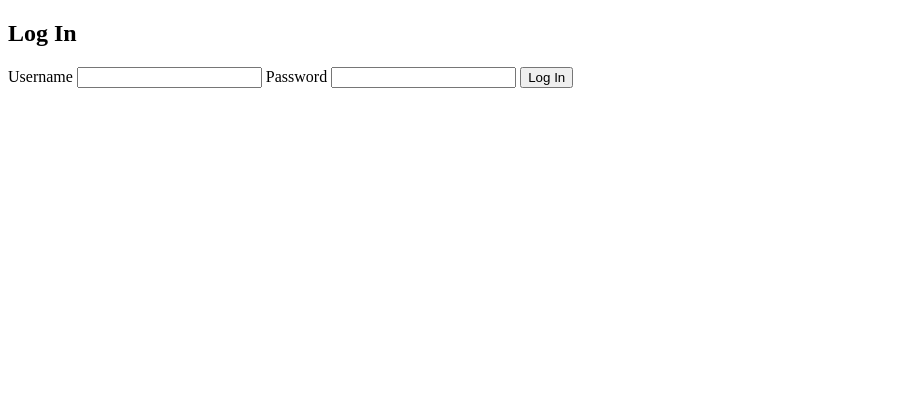
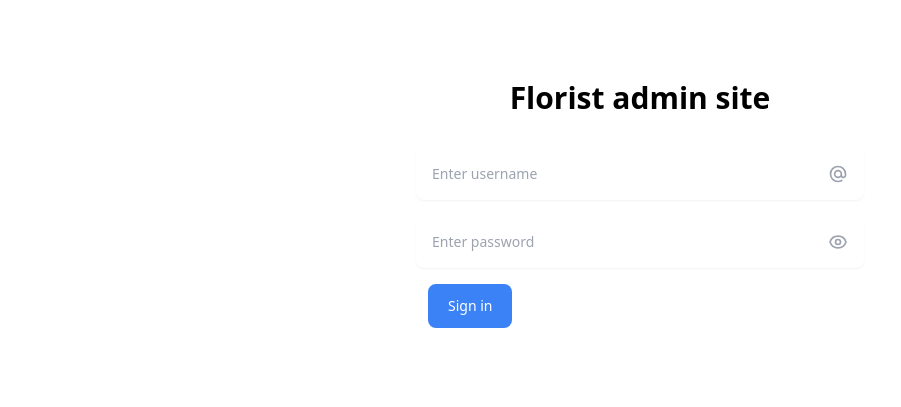
Before and after one commit to laiyonghao/florist, a Flask app: page /admin/ in a window 1280 px wide. Shown: the top 407 px of the page, without its empty margins (0-901 px from the left). Run offline with Flask 2, Linux system fonts and the light colour scheme; some libraries are stand-ins or nearby versions.

Commit message:
对admin进一步完善。

```diff
--- a/examples/demo.py
+++ b/examples/demo.py
@@ -3,4 +3,14 @@ from florist.site import site_bp
 from flask import Flask
 
 app = Flask(__name__)
+app.secret_key = "florist demo site secret key"
+
 app.register_blueprint(site_bp)
+
+
+# 借鉴 flask-admin
+from flask_admin import Admin
+# set optional bootswatch theme
+app.config['FLASK_ADMIN_SWATCH'] = 'cerulean'
+admin = Admin(app, url='/admin2', name='microblog', template_mode='bootstrap3')
+# Add administrative views here
--- a/florist/contrib/admin/__init__.py
+++ b/florist/contrib/admin/__init__.py
@@ -1,11 +1,32 @@
 import pathlib
-from flask import Blueprint, render_template
+from flask import Blueprint, render_template, flash, g, request, current_app, abort, redirect, url_for
 
 template_folder = pathlib.Path(__file__).parent / 'templates'
 
 admin_bp = Blueprint('admin', __name__, template_folder=template_folder)
 
+
+
 @admin_bp.route("/")
-def hello_world():
-    # return "<p>Hello, Admin!</p>"
-    return render_template('login.html')
+def signin():
+    print(url_for('site.admin.signin'))
+    print('#'*80)
+    return render_template('signin.html')
+
+@admin_bp.post("/cup/")
+def check_username_password():
+    # g.user = None
+    # flash('退出成功。')
+    username = request.form.get('username')
+    password = request.form.get('password')
+    current_app.logger.debug(f'{request.form=}, {username=}, {password=}')
+    # return render_template('signin.html')
+    flash("尝试登陆")
+    return redirect(url_for('.signin'))
+
+
+@admin_bp.get("/signout/")
+def signout():
+    g.user = None
+    flash('退出成功。')
+    return render_template('signin.html')
--- a/florist/contrib/admin/templates/base.html
+++ b/florist/contrib/admin/templates/base.html
@@ -1,4 +1,11 @@
 <!doctype html>
+
+<head>
+    <meta charset="UTF-8">
+    <meta name="viewport" content="width=device-width, initial-scale=1.0">
+    <script src="https://cdn.tailwindcss.com"></script>
+</head>
+
 <title>{% block title %}{% endblock %} - Flaskr</title>
 {#
     <link rel="stylesheet" href="{{ url_for('static', filename='style.css') }}">
@@ -15,12 +22,21 @@
     </ul>
     </nav>
 #}
-<section class="content">
+<section class="p-4 rounded">
   <header>
     {% block header %}{% endblock %}
   </header>
   {% for message in get_flashed_messages() %}
+
+    <div
+        class="p-4 border rounded text-sky-700 bg-sky-50 border-sky-900/10"
+        role="alert"
+        >
+        <strong class="text-sm font-medium">{{ message }}</strong>
+    </div>
+    {#
     <div class="flash">{{ message }}</div>
+    #}
   {% endfor %}
   {% block content %}{% endblock %}
 </section>
--- a/florist/contrib/admin/templates/login.html
+++ /dev/null
@@ -1,15 +0,0 @@
-{% extends 'base.html' %}
-
-{% block header %}
-  <h1>{% block title %}Log In{% endblock %}</h1>
-{% endblock %}
-
-{% block content %}
-  <form method="post">
-    <label for="username">Username</label>
-    <input name="username" id="username" required>
-    <label for="password">Password</label>
-    <input type="password" name="password" id="password" required>
-    <input type="submit" value="Log In">
-  </form>
-{% endblock %}
--- /dev/null
+++ b/florist/contrib/admin/templates/signin.html
@@ -0,0 +1,122 @@
+{% extends 'base.html' %}
+
+{#
+    {% block header %}
+    <h1>{% block title %}Log In{% endblock %}</h1>
+    {% endblock %}
+#}
+
+{% block content %}
+  {# <form method="post">
+    <label for="username">Username</label>
+    <input name="username" id="username" required>
+    <label for="password">Password</label>
+    <input type="password" name="password" id="password" required>
+    <input type="submit" value="Log In">
+  </form> #}
+
+  <!--
+  This component uses @tailwindcss/forms
+
+  yarn add @tailwindcss/forms
+  npm install @tailwindcss/forms
+
+  plugins: [require('@tailwindcss/forms')]
+-->
+
+<div class="max-w-screen-xl px-4 py-16 mx-auto sm:px-6 lg:px-8">
+    <div class="max-w-lg mx-auto text-center">
+      <h1 class="text-2xl font-bold sm:text-3xl">Florist admin site</h1>
+      <!--
+      <p class="mt-4 text-gray-500">
+        Lorem ipsum dolor sit amet consectetur adipisicing elit. Et libero nulla
+        eaque error neque ipsa culpa autem, at itaque nostrum!
+      </p>
+      -->
+    </div>
+
+    <form action="{{ url_for('.check_username_password') }}" method="POST" class="max-w-md mx-auto mt-8 mb-0 space-y-4">
+      <div>
+        <label for="username" class="sr-only">Username</label>
+
+        <div class="relative">
+          <input
+            type="username"
+            id="username"
+            name="username"
+            class="w-full p-4 pr-12 text-sm border-gray-200 rounded-lg shadow-sm"
+            placeholder="Enter username"
+          />
+
+          <span class="absolute inset-y-0 inline-flex items-center right-4">
+            <svg
+              xmlns="http://www.w3.org/2000/svg"
+              class="w-5 h-5 text-gray-400"
+              fill="none"
+              viewBox="0 0 24 24"
+              stroke="currentColor"
+            >
+              <path
+                stroke-linecap="round"
+                stroke-linejoin="round"
+                stroke-width="2"
+                d="M16 12a4 4 0 10-8 0 4 4 0 008 0zm0 0v1.5a2.5 2.5 0 005 0V12a9 9 0 10-9 9m4.5-1.206a8.959 8.959 0 01-4.5 1.207"
+              />
+            </svg>
+          </span>
+        </div>
+      </div>
+
+      <div>
+        <label for="password" class="sr-only">Password</label>
+        <div class="relative">
+          <input
+            type="password"
+            id="password"
+            name="password"
+            class="w-full p-4 pr-12 text-sm border-gray-200 rounded-lg shadow-sm"
+            placeholder="Enter password"
+          />
+
+          <span class="absolute inset-y-0 inline-flex items-center right-4">
+            <svg
+              xmlns="http://www.w3.org/2000/svg"
+              class="w-5 h-5 text-gray-400"
+              fill="none"
+              viewBox="0 0 24 24"
+              stroke="currentColor"
+            >
+              <path
+                stroke-linecap="round"
+                stroke-linejoin="round"
+                stroke-width="2"
+                d="M15 12a3 3 0 11-6 0 3 3 0 016 0z"
+              />
+              <path
+                stroke-linecap="round"
+                stroke-linejoin="round"
+                stroke-width="2"
+                d="M2.458 12C3.732 7.943 7.523 5 12 5c4.478 0 8.268 2.943 9.542 7-1.274 4.057-5.064 7-9.542 7-4.477 0-8.268-2.943-9.542-7z"
+              />
+            </svg>
+          </span>
+        </div>
+      </div>
+
+      <div class="flex items-center justify-between">
+        <!--
+        <p class="text-sm text-gray-500">
+          No account?
+          <a class="underline" href="">Sign up</a>
+        </p>
+        -->
+        <button
+          type="submit"
+          class="inline-block px-5 py-3 ml-3 text-sm font-medium text-white bg-blue-500 rounded-lg"
+        >
+          Sign in
+        </button>
+      </div>
+    </form>
+  </div>
+{% endblock %}
```
Also changed, not shown: 1 other file.
